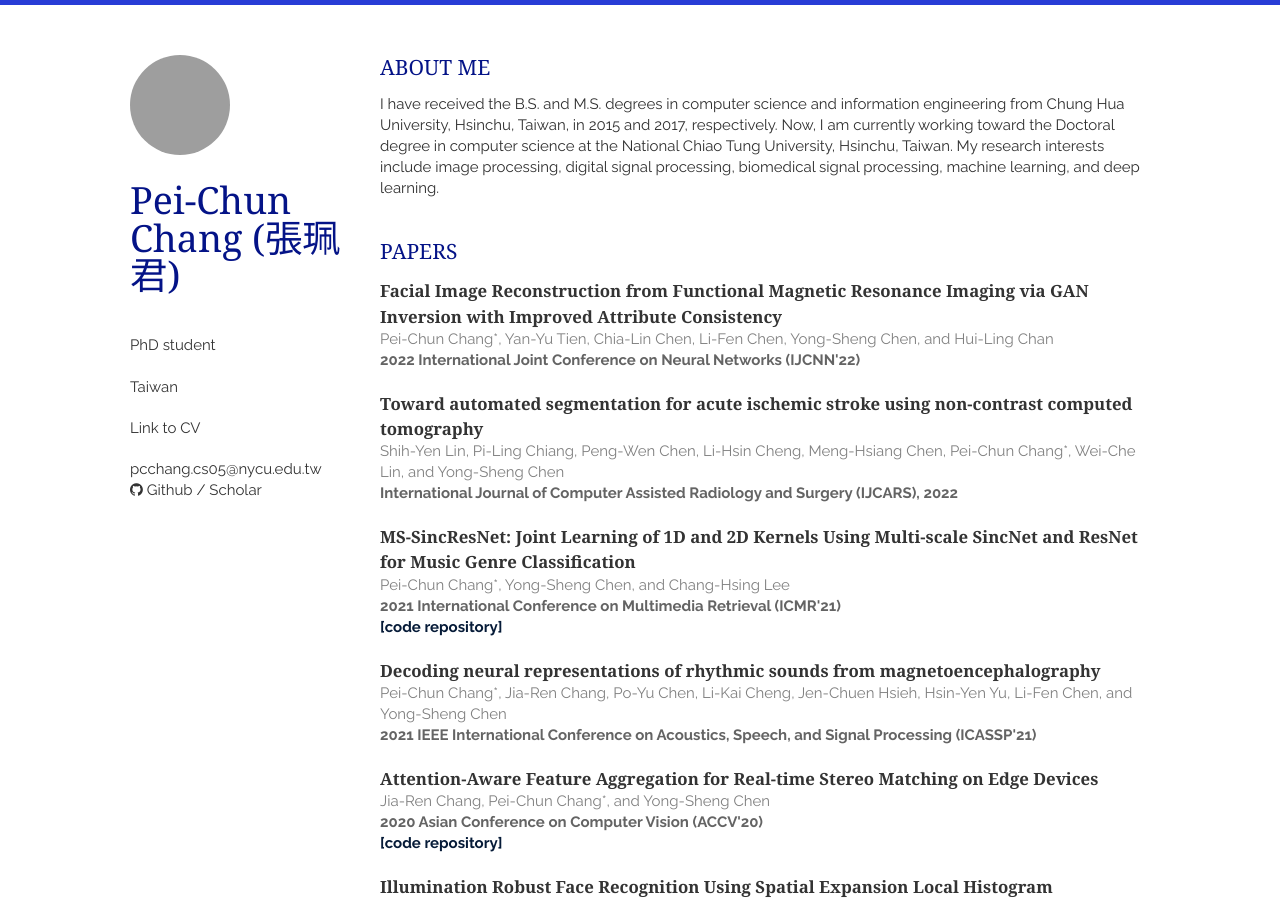
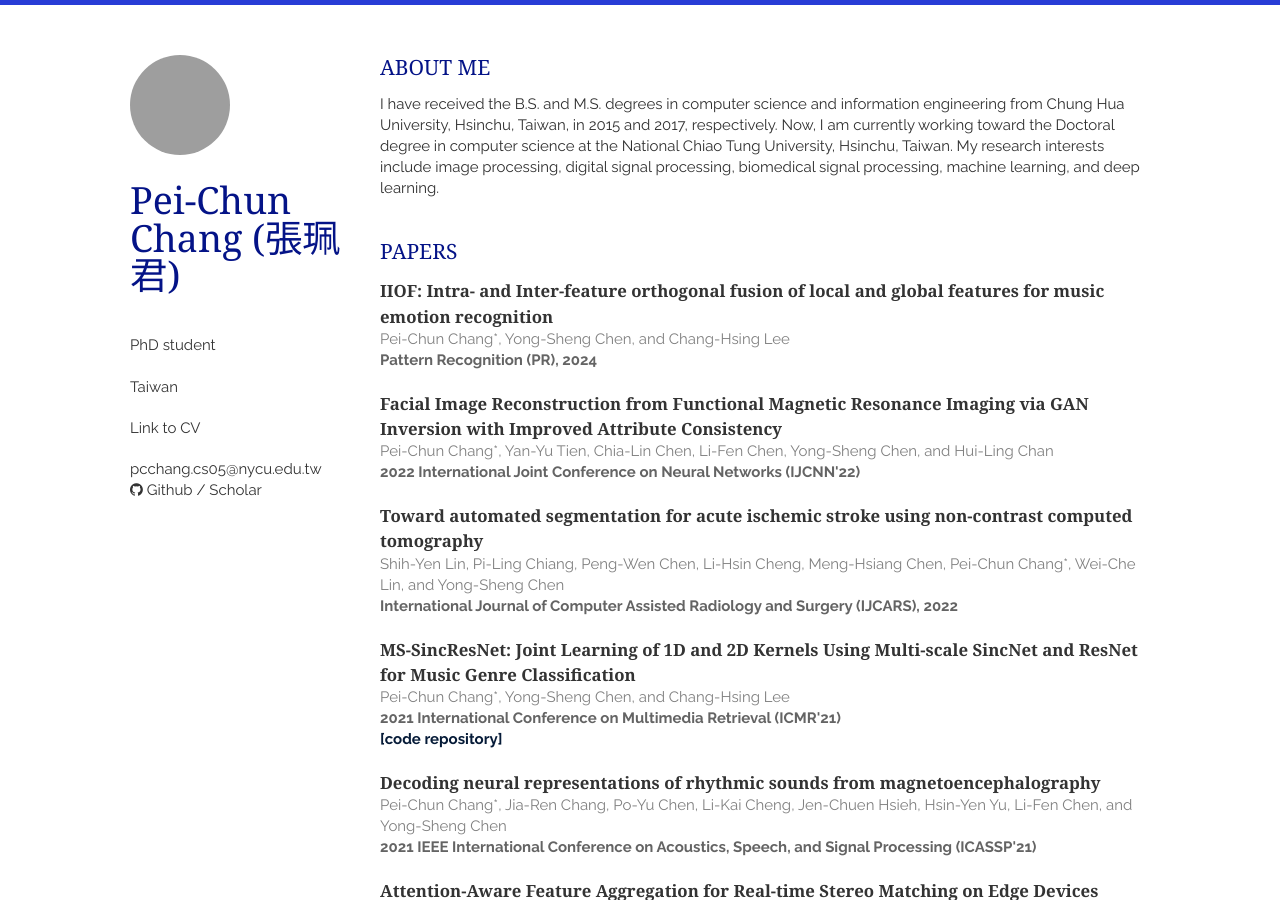
Before and after one commit to PeiChunChang/PeiChunChang.github.io, a Jekyll site: the page built from index.html, in a window 1280 px wide and 900 px high. Built offline with Jekyll 4.4.1, drawn with Linux system fonts in a browser that asks for light colours; nearby versions of some CDN libraries; the list of posts is cut into pages by our own code; a style sheet for code colours, icons or effects is not loaded; grey boxes are pictures that could not be loaded.

Commit message:
Update papers.html

```diff
--- a/_includes/papers.html
+++ b/_includes/papers.html
@@ -1,5 +1,14 @@
 <section class="thirteen columns">
     <h1>Papers</h1>
+    <article>
+        <header>
+            <h1><a href="https://www.sciencedirect.com/science/article/pii/S003132032300897X">IIOF: Intra- and Inter-feature orthogonal fusion of local and global features for music emotion recognition</a></h1>
+            <span>Pei-Chun Chang*, Yong-Sheng Chen, and Chang-Hsing Lee</span>
+        </header>
+        <p>
+            <em>Pattern Recognition (PR), 2024</em>
+        </p>
+    </article>
     <article>
         <header>
             <h1><a href="https://ieeexplore.ieee.org/abstract/document/9891927">Facial Image Reconstruction from Functional Magnetic Resonance Imaging via GAN Inversion with Improved Attribute Consistency</a></h1>
```
